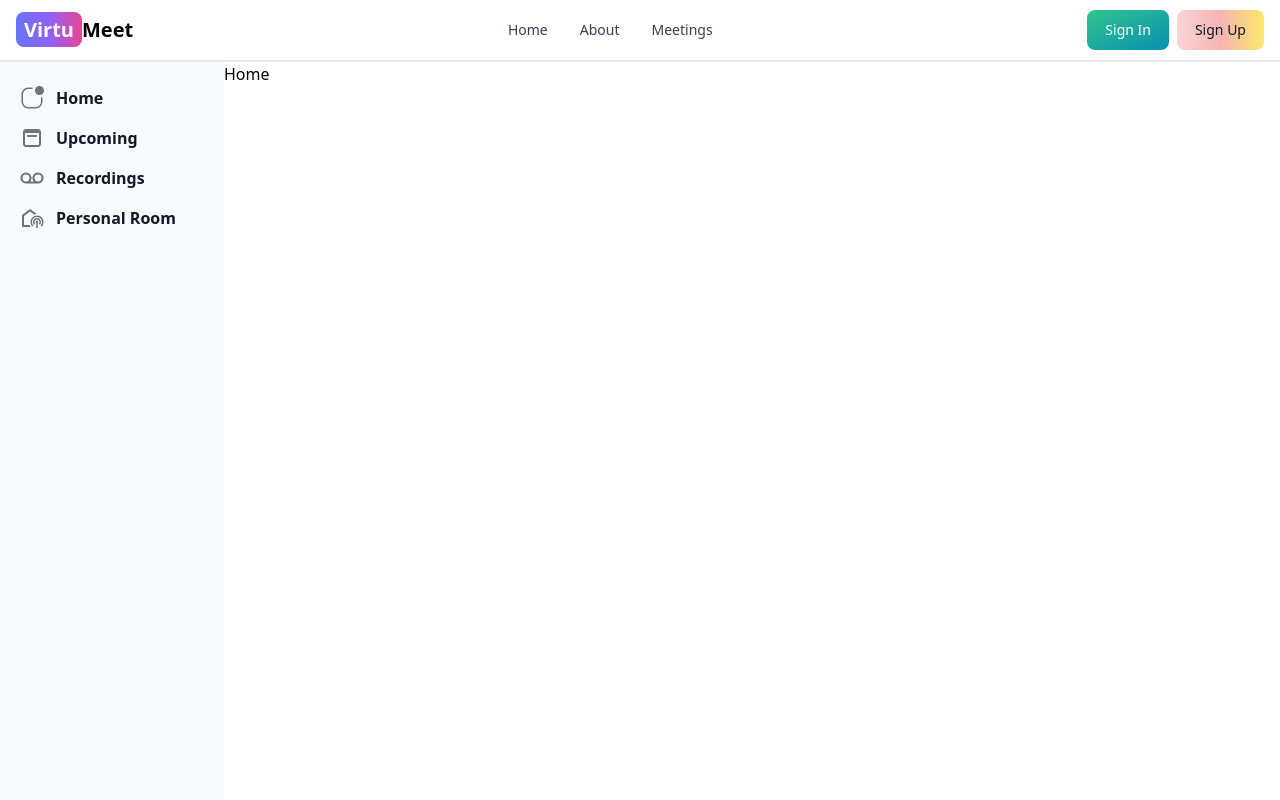
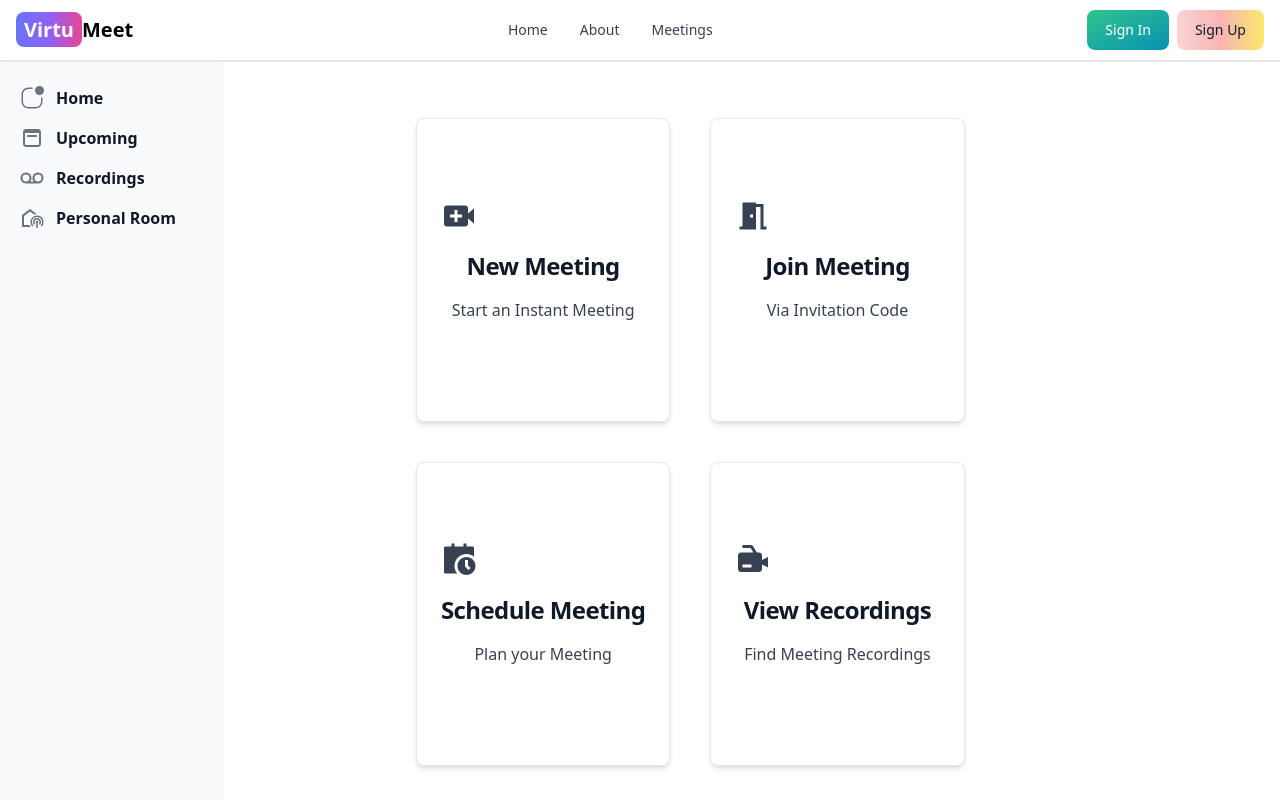
Before and after one commit to sakshammaggu/VirtuMeet-A-Video-Chat-Conferencing-App, a React (Vite) app in the folder client/: page /meetings in a window 1280 px wide. Shown: the top 800 px of the page. Built offline with nearby package versions, Linux system fonts and the light colour scheme; no server answers.

Commit message:
completing UI of meetings landing page

```diff
--- a/client/src/components/Meetings/MeetingsDisplaySection.jsx
+++ b/client/src/components/Meetings/MeetingsDisplaySection.jsx
@@ -25,8 +25,11 @@ export default function MeetingsDisplaySection() {
     };
 
     return (
-        <div className='flex flex-col md:flex-row h-screen'>
-            <MeetingsSidebar onTabChange={setCurrentTab} />
+        <div className='flex flex-col md:flex-row'>
+            <div className="lg:h-screen md:w-56">
+                <MeetingsSidebar onTabChange={setCurrentTab} />
+            </div>
+
             {renderContent()}
         </div>
     );
--- a/client/src/components/Meetings/Tabs/Home.jsx
+++ b/client/src/components/Meetings/Tabs/Home.jsx
@@ -1,7 +1,53 @@
-import React from 'react'
+import React from 'react';
+import { Card } from "flowbite-react";
+
+import { BiSolidVideoPlus } from "react-icons/bi";
+import { MdMeetingRoom } from "react-icons/md";
+import { RiCalendarScheduleFill } from "react-icons/ri";
+import { BiSolidVideoRecording } from "react-icons/bi";
 
 export default function Home() {
   return (
-    <div>Home</div>
+    <div className='min-h-screen grid grid-cols-1 sm:grid-cols-2 gap-10 lg:p-24 lg:mx-24 sm:p-16 sm:-mt-10 mx-4 sm:mx-7 pb-16'>
+      <Card className="max-w-sm cursor-pointer hover:bg-gradient-to-r from-red-400 to-yellow-200 text-center transform transition-transform duration-300 hover:scale-105">
+        <BiSolidVideoPlus className="text-gray-700 text-4xl -mt-5"/>
+        <h5 className="text-2xl font-bold tracking-tight text-gray-900 dark:text-white">
+          New Meeting
+        </h5>
+        <p className="font-normal text-gray-700 dark:text-gray-400">
+          Start an Instant Meeting
+        </p>
+      </Card>
+
+      <Card className="max-w-sm cursor-pointer hover:bg-gradient-to-r from-blue-400 to-green-300 text-center transform transition-transform duration-300 hover:scale-105">
+        <MdMeetingRoom className="text-gray-700 text-4xl -mt-5"/>
+        <h5 className="text-2xl font-bold tracking-tight text-gray-900 dark:text-white">
+          Join Meeting
+        </h5>
+        <p className="font-normal text-gray-700 dark:text-gray-400">
+          Via Invitation Code
+        </p>
+      </Card>
+
+      <Card className="max-w-sm cursor-pointer hover:bg-gradient-to-r from-lime-400 to-cyan-300 text-center transform transition-transform duration-300 hover:scale-105">
+        <RiCalendarScheduleFill className="text-gray-700 text-4xl -mt-5"/>
+        <h5 className="text-2xl font-bold tracking-tight text-gray-900 dark:text-white">
+          Schedule Meeting
+        </h5>
+        <p className="font-normal text-gray-700 dark:text-gray-400">
+          Plan your Meeting
+        </p>
+      </Card>
+
+      <Card className="max-w-sm cursor-pointer hover:bg-gradient-to-r from-fuchsia-400 to-rose-300 text-center transform transition-transform duration-300 hover:scale-105">
+        <BiSolidVideoRecording className="text-gray-700 text-4xl -mt-5"/>
+        <h5 className="text-2xl font-bold tracking-tight text-gray-900 dark:text-white">
+          View Recordings
+        </h5>
+        <p className="font-normal text-gray-700 dark:text-gray-400">
+          Find Meeting Recordings
+        </p>
+      </Card>
+    </div>
   )
 }
```
